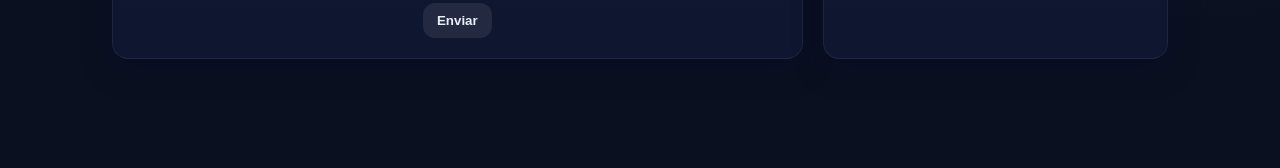
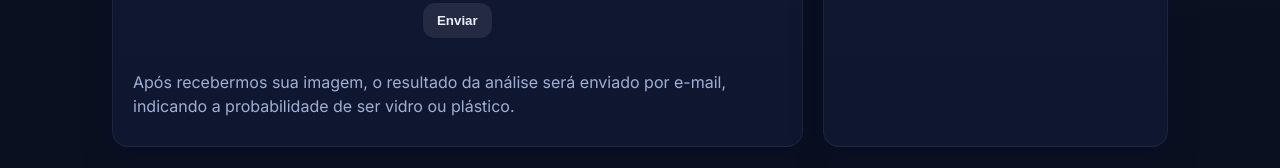
Before and after one commit to PedroHFD13/ReciclaVision-frontEnd, a React (Vite) app: page / in a window 1280 px wide. Shown: the part 555-723 px from the top of the page. Built offline with nearby package versions, Linux system fonts and the light colour scheme; no server answers.

Commit message:
adicionando explicação sobre utilização do site

```diff
--- a/src/App.jsx
+++ b/src/App.jsx
@@ -365,6 +365,14 @@ function App() {
                 </p>
               )}
             </div>
+
+            {/* Texto informativo ADICIONADO FORA da div do upload/email, com mais espaçamento */}
+            <div style={{ marginTop: 32 }}>
+              <p className="subtle">
+                Após recebermos sua imagem, o resultado da análise será enviado por e-mail,
+                indicando a probabilidade de ser vidro ou plástico.
+              </p>
+            </div>
           </section>
 
           <aside className="card">
```
